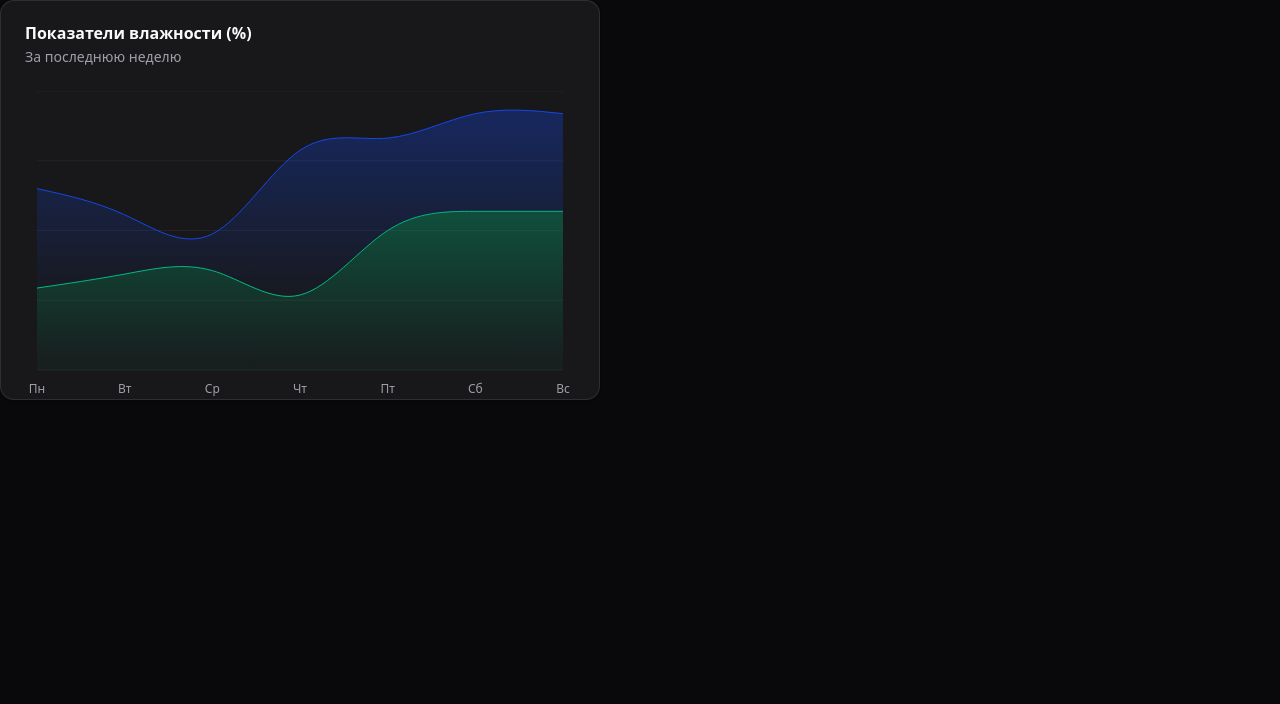
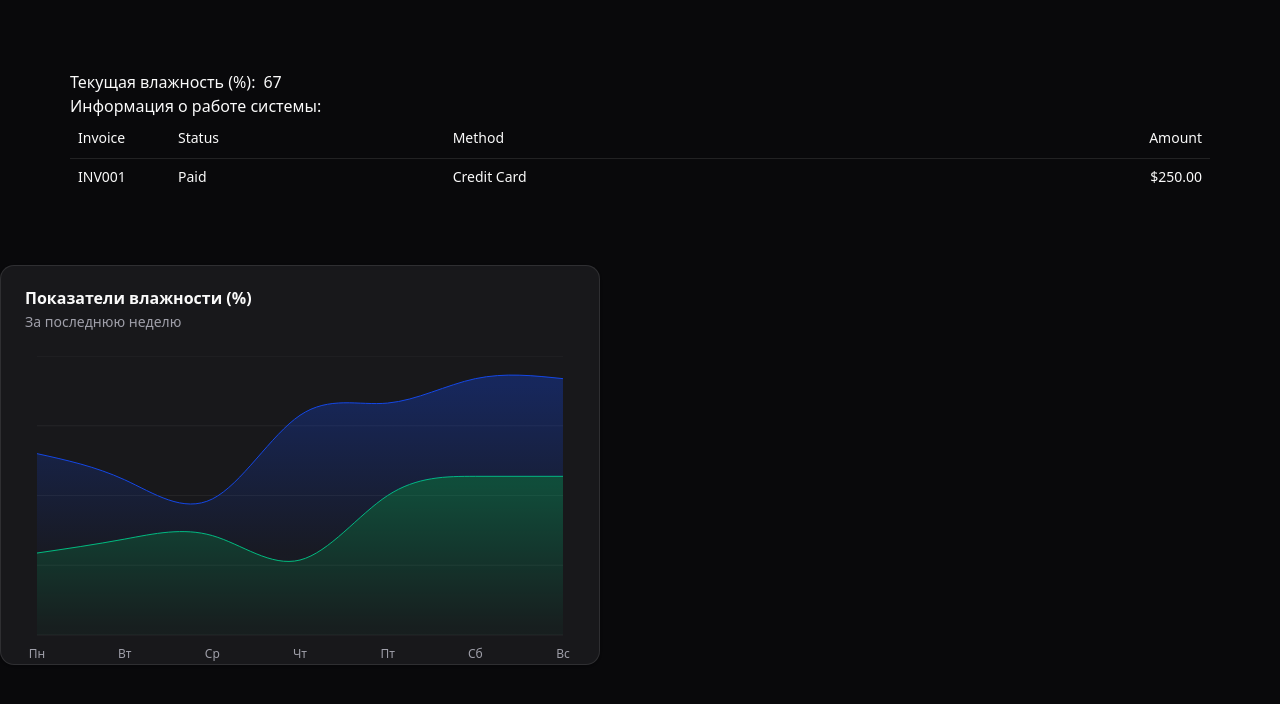
Before and after one commit to 00DemiX00/vent_basement, a React (Vite) app in the folder vent_basement/: page / in a window 1280 px wide. Shown: the top 704 px of the page. Built offline with nearby package versions, Linux system fonts and the light colour scheme.

Commit message:
feat: added new component "table"

```diff
--- a/vent_basement/src/App.tsx
+++ b/vent_basement/src/App.tsx
@@ -2,13 +2,15 @@ import { ThemeProvider } from "@/Components/theme-provider"
 import { Switch } from "@/Components/ui/switch"
 import { Button } from "./Components/ui/button"
 import { ChartAreaGradient } from "./Components/ui/example-chart"
+import Header from "./Components/Header"
 
 
 
 export default function App () {
   return (
     <ThemeProvider defaultTheme="dark" storageKey="vite-ui-theme">
-        <ChartAreaGradient></ChartAreaGradient>
+      <Header></Header>
+      <ChartAreaGradient></ChartAreaGradient>
     </ThemeProvider>
   )
 }
--- /dev/null
+++ b/vent_basement/src/Components/Header.tsx
@@ -0,0 +1,46 @@
+import React from 'react';
+import {
+  Table,
+  TableBody,
+  TableCaption,
+  TableCell,
+  TableHead,
+  TableHeader,
+  TableRow,
+} from "./ui/table"
+
+function Header() {
+  return (
+    <header style={{
+        padding: '70px',
+        textAlign: 'left',
+        fontFamily: 'ui-sans-serif, system-ui, sans-serif, "Apple Color Emoji", "Segoe UI Emoji", "Segoe UI Symbol", "Noto Color Emoji"'
+        }}>
+      <div style={{ display: 'flex', alignItems: 'center' }}>
+  <h1>Текущая влажность (%):</h1>
+  <h1 style={{ marginLeft: '8px' }}>67</h1>
+</div>
+<div>Информация о работе системы: </div>
+        <Table>
+  <TableHeader>
+    <TableRow>
+      <TableHead className="w-[100px]">Invoice</TableHead>
+      <TableHead>Status</TableHead>
+      <TableHead>Method</TableHead>
+      <TableHead className="text-right">Amount</TableHead>
+    </TableRow>
+  </TableHeader>
+  <TableBody>
+    <TableRow>
+      <TableCell className="font-medium">INV001</TableCell>
+      <TableCell>Paid</TableCell>
+      <TableCell>Credit Card</TableCell>
+      <TableCell className="text-right">$250.00</TableCell>
+    </TableRow>
+  </TableBody>
+</Table>
+    </header>
+  );
+}
+
+export default Header;
--- /dev/null
+++ b/vent_basement/src/Components/ui/table.tsx
@@ -0,0 +1,114 @@
+import * as React from "react"
+
+import { cn } from "@/lib/utils"
+
+function Table({ className, ...props }: React.ComponentProps<"table">) {
+  return (
+    <div
+      data-slot="table-container"
+      className="relative w-full overflow-x-auto"
+    >
+      <table
+        data-slot="table"
+        className={cn("w-full caption-bottom text-sm", className)}
+        {...props}
+      />
+    </div>
+  )
+}
+
+function TableHeader({ className, ...props }: React.ComponentProps<"thead">) {
+  return (
+    <thead
+      data-slot="table-header"
+      className={cn("[&_tr]:border-b", className)}
+      {...props}
+    />
+  )
+}
+
+function TableBody({ className, ...props }: React.ComponentProps<"tbody">) {
+  return (
+    <tbody
+      data-slot="table-body"
+      className={cn("[&_tr:last-child]:border-0", className)}
+      {...props}
+    />
+  )
+}
+
+function TableFooter({ className, ...props }: React.ComponentProps<"tfoot">) {
+  return (
+    <tfoot
+      data-slot="table-footer"
+      className={cn(
+        "bg-muted/50 border-t font-medium [&>tr]:last:border-b-0",
+        className
+      )}
+      {...props}
+    />
+  )
+}
+
+function TableRow({ className, ...props }: React.ComponentProps<"tr">) {
+  return (
+    <tr
+      data-slot="table-row"
+      className={cn(
+        "hover:bg-muted/50 data-[state=selected]:bg-muted border-b transition-colors",
+        className
+      )}
+      {...props}
+    />
+  )
+}
+
+function TableHead({ className, ...props }: React.ComponentProps<"th">) {
+  return (
+    <th
+      data-slot="table-head"
+      className={cn(
+        "text-foreground h-10 px-2 text-left align-middle font-medium whitespace-nowrap [&:has([role=checkbox])]:pr-0 [&>[role=checkbox]]:translate-y-[2px]",
+        className
+      )}
+      {...props}
+    />
+  )
+}
+
+function TableCell({ className, ...props }: React.ComponentProps<"td">) {
+  return (
+    <td
+      data-slot="table-cell"
+      className={cn(
+        "p-2 align-middle whitespace-nowrap [&:has([role=checkbox])]:pr-0 [&>[role=checkbox]]:translate-y-[2px]",
+        className
+      )}
+      {...props}
+    />
+  )
+}
+
+function TableCaption({
+  className,
+  ...props
+}: React.ComponentProps<"caption">) {
+  return (
+    <caption
+      data-slot="table-caption"
+      className={cn("text-muted-foreground mt-4 text-sm", className)}
+      {...props}
+    />
+  )
+}
+
+export {
+  Table,
+  TableHeader,
+  TableBody,
+  TableFooter,
+  TableHead,
+  TableRow,
+  TableCell,
+  TableCaption,
+}
```
